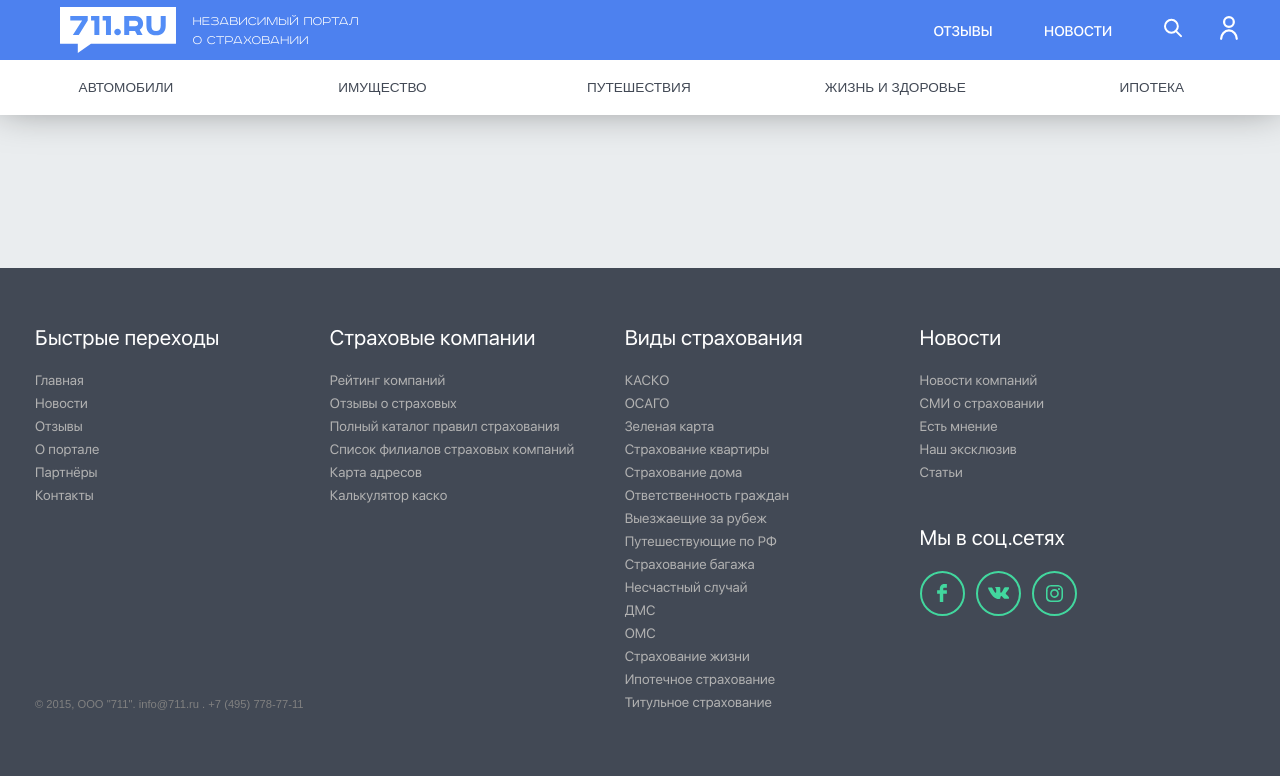
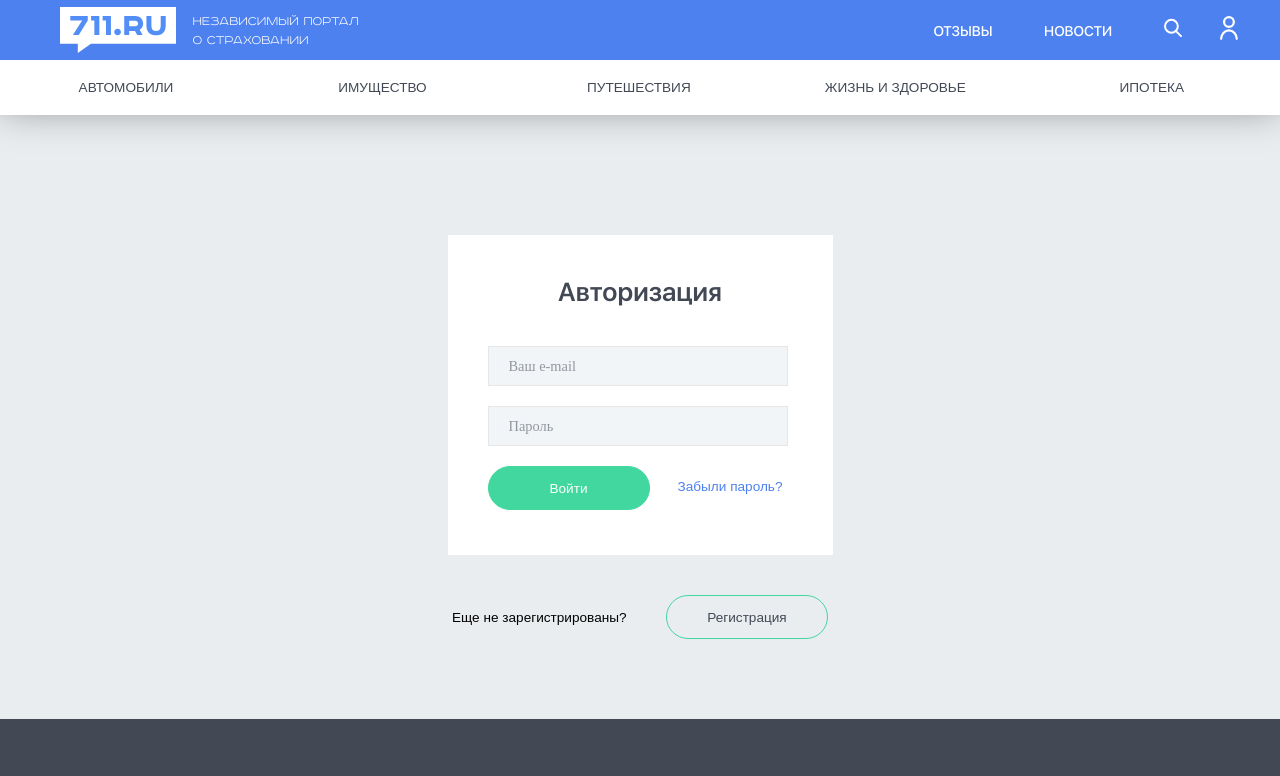
Before and after one commit to Swistikkk/711, a website: page app/index.html in a window 1280 px wide. Shown: the top 776 px of the page. Drawn offline with Linux system fonts and the light colour scheme.

Commit message:
added buttons mixin and did form

```diff
--- a/app/index.html
+++ b/app/index.html
@@ -84,9 +84,60 @@
 
     </header>
 
+
+
+
+
+
+
+
     <div class="content">
 
+
+      <div class="authorization">
+
+        <div class="form-wrapper">
+          <h3 class="form-title">Авторизация</h3>
+
+          <form class="basic-form">
+            <input class="basic-form-input" type="text" placeholder="Ваш e-mail">
+            <input class="basic-form-input" type="text" placeholder="Пароль">
+
+            <button class="basic-form-button basic-green">
+              <span>Войти</span>
+            </button>
+            <a class="basic-form-link" href="/">Забыли пароль?</a>
+          </form>
+
+        </div>
+
+        <div class="if-not">
+          <p class="description">Еще не зарегистрированы?</p>
+          <button class="basic-transparent-green">
+            <span>Регистрация</span>
+          </button>
+        </div><!-- /if-not -->
+
+      </div><!-- /authorization-->
+
+      <div class="check-in">
+
+      </div>
+
+
     </div>
+
+
+
+
+
+
+
+
+
+  <!-- Footer -->
+
+
 
     <footer class="main-footer">
       <div class="main-footer--wrapper">
--- a/app/sass/modules/basic.scss
+++ b/app/sass/modules/basic.scss
@@ -8,3 +8,7 @@
 .content {
   flex: 1;
 }
+
+a {
+  text-decoration: none;
+}
--- /dev/null
+++ b/app/sass/modules/buttons.scss
@@ -0,0 +1,48 @@
+// Написал генератор кнопок для верстки
+@mixin button-generator($bg, $border, $color, $bg-hover, $bg-active) {
+  border: 1px solid $border;
+  background: $bg;
+  display: inline-block;
+  border-radius: 35px;
+  padding: 12px 0;
+  min-width: 162px;
+  outline: none;
+
+  span {
+    color: $color;
+    font-size: 0.85em;
+    text-align: center;
+  }
+
+  &:hover {
+    background: $bg-hover;
+    border: 1px solid $bg;
+    cursor: pointer;
+
+    span {
+      color: $bg;
+    }
+  }
+
+  &:active {
+    border: 1px solid darken($bg-active, 10%);
+    background: darken($bg-active, 10%);
+
+    span {
+      color: #fff;
+    }
+  }
+}
+
+
+// Зеленая кнопка
+
+.basic-green {
+  @include button-generator($green, $green, #fff, #fff, $green);
+}
+
+// Зеленая прозрачная кнопка
+
+.basic-transparent-green {
+  @include button-generator(#eaedef, $green, $dark-blue, $green, $green)
+}
--- /dev/null
+++ b/app/sass/modules/forms.scss
@@ -0,0 +1,70 @@
+.form-wrapper {
+  padding: 45px 40px;
+  background: #fff;
+  max-width: 385px;
+  margin: auto;
+}
+
+.form-title {
+  font-family: $semibold;
+  font-size: 1.625em;
+  font-weight: normal;
+  color: $dark-blue;
+  margin: 0 0 40px 0;
+}
+
+.basic-form {
+  @include clearfix-micro();
+
+
+  &-input {
+    background: #f2f5f7;
+    max-width: 300px;
+    display: block;
+    margin-bottom: 20px;
+    padding-left: 20px;
+    width: 100%;
+    height: 40px;
+    border: 1px solid $light-gray;
+
+    @include placeholder()
+      color: $dark-blue;
+      font-size: 0.9em;
+      font-family: 'regular';
+  }
+
+  &-button {
+    float: left;
+  }
+
+  &-link {
+    color: $blue;
+    font-size: 0.85em;
+    float: right;
+    margin-top: 13px;
+    margin-right: 10px;
+
+    &:hover {
+      text-decoration: underline;
+    }
+  }
+}
+
+// Авторизация
+
+.authorization {
+  margin: 120px auto 80px;
+  text-align: center;
+}
+
+.if-not {
+  margin-top: 40px;
+
+  .description {
+    display: inline-block;
+    font-size: 0.85em;
+    margin-right: 35px;
+  }
+
+
+}
--- a/app/sass/style.scss
+++ b/app/sass/style.scss
@@ -5,7 +5,14 @@
 @import "modules/header";
 @import "modules/footer";
 @import "modules/basic";
+@import "modules/forms";
+@import "modules/buttons";
 
 body {
   font-size: 16px;
+  box-sizing: border-box;
 }
+
+div, input, form, p, h1, h2, h3, h4, h5, h6, header, footer {
+  box-sizing: border-box;
+}
```
Also changed, not shown: app/css/style.css.
